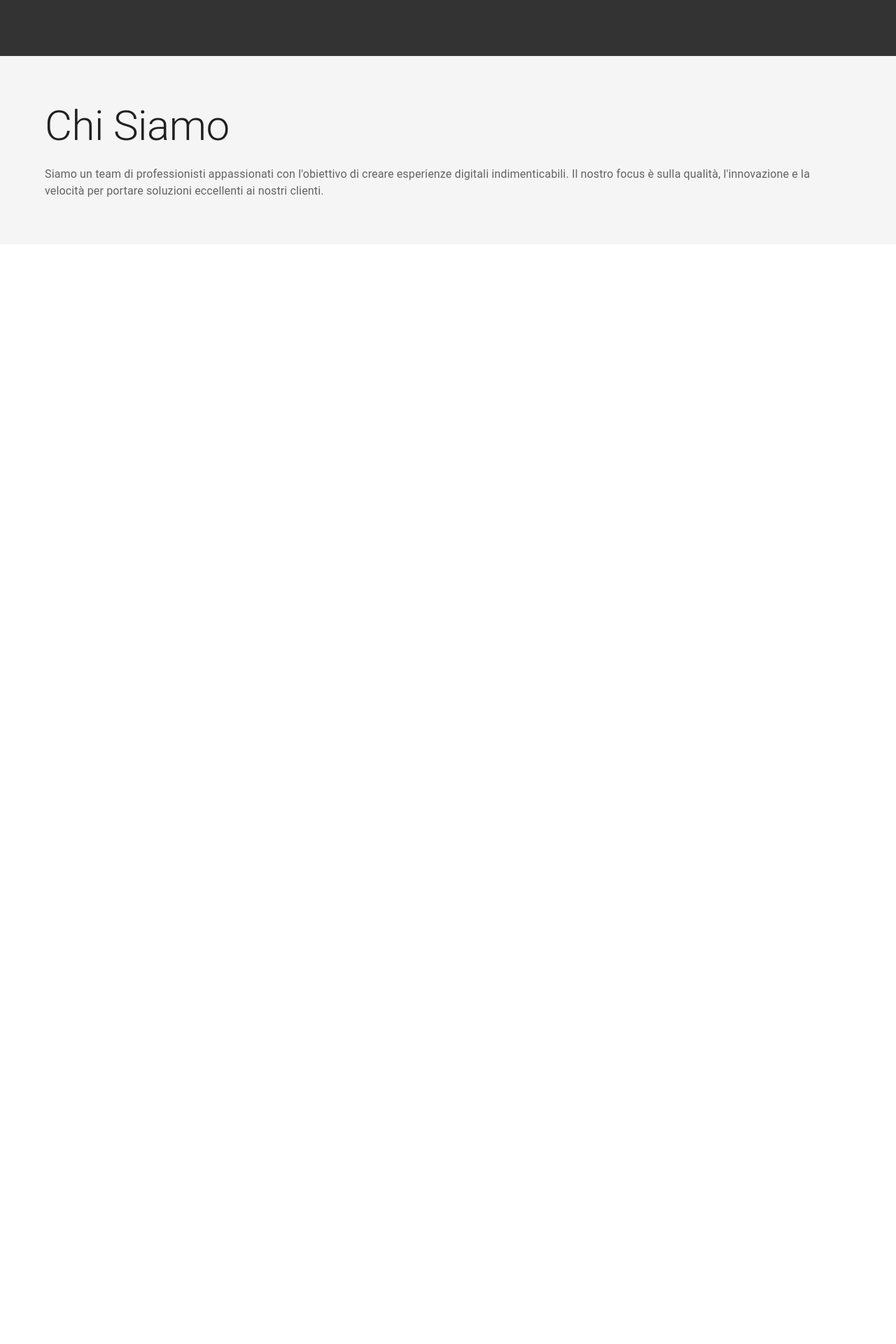
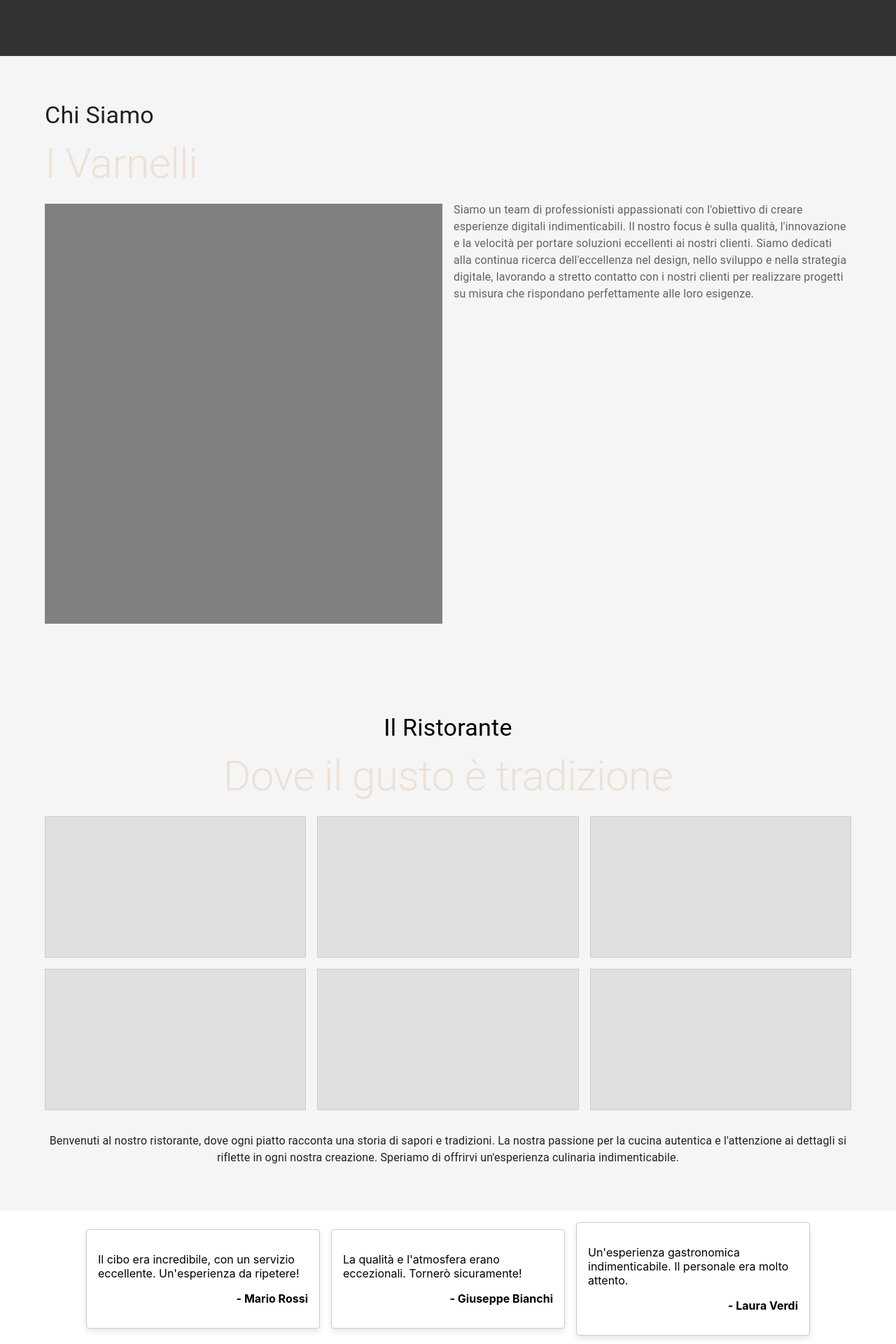
Before and after one commit to maurizioweb/ReactMultiLingualShowcase-, a React (Create React App) app: page / in a window 1280 px wide. Shown: the part 720-2640 px from the top of the page at 70% size. Before the commit the page ends 1069 px from the top, so only its background shows below. Built offline with nearby package versions, Linux system fonts and the light colour scheme.

Commit message:
Descrizione delle modifiche

```diff
--- a/src/App.css
+++ b/src/App.css
@@ -1,3 +1,8 @@
+/* Importa gli stili di slick-carousel */
+@import "~slick-carousel/slick/slick.css";
+@import "~slick-carousel/slick/slick-theme.css";
+
+/* Le tue regole CSS esistenti */
 .App {
   text-align: center;
 }
--- a/src/App.js
+++ b/src/App.js
@@ -1,14 +1,18 @@
 import React from 'react';
-import Header from './components/Header'; // Assicurati che il percorso sia corretto
-import HeroSection from './components/HeroSection'; // Assicurati che il percorso sia corretto
+import Header from './components/Header';
+import HeroSection from './components/HeroSection';
 import ChiSiamo from './components/ChiSiamo'; // Importa il componente ChiSiamo
+import Galleria from './components/galleria'; // Importa il componente Galleria
+import TestimonialSlider from './components/testimonial'; // Importa il componente TestimonialSlider
 
 function App() {
   return (
     <div>
       <Header />
       <HeroSection />
-      <ChiSiamo /> {/* Inserisci qui la sezione Chi Siamo */}
+      <ChiSiamo /> {/* Sezione Chi Siamo */}
+      <Galleria /> {/* Sezione Galleria */}
+      <TestimonialSlider /> {/* Sezione Testimonial Slider */}
       {/* Qui puoi inserire ulteriori componenti o sezioni... */}
     </div>
   );
--- a/src/components/ChiSiamo.js
+++ b/src/components/ChiSiamo.js
@@ -1,22 +1,71 @@
 import React from 'react';
-import { Box, Container, Typography } from '@mui/material';
+import { Box, Container, Typography, Grid } from '@mui/material';
+import { motion } from 'framer-motion';
 
 const ChiSiamo = () => {
+  const textAnimation = {
+    hidden: { x: 100, opacity: 0 },
+    visible: { x: 0, opacity: 1 }
+  };
+
+  const imageAnimation = {
+    hidden: { x: -100, opacity: 0 },
+    visible: { x: 0, opacity: 1 }
+  };
+
   return (
     <Box sx={{ padding: '4rem 0', backgroundColor: '#f5f5f5' }}>
       <Container maxWidth="lg">
-        <Typography variant="h2" color="textPrimary" gutterBottom>
+        <Grid container spacing={2}>
+          {/* Colonna per titoli e pacheloader */}
+          <Grid item xs={12} md={6}>
+            <motion.div
+              initial="hidden"
+              whileInView="visible"
+              viewport={{ once: true }}
+              transition={{ duration: 1 }}
+              variants={imageAnimation}
+            >
+              <Typography variant="h4" color="textPrimary" gutterBottom align="left">
                 Chi Siamo
               </Typography>
+              <Typography variant="h2" style={{ color: '#EDE0D6' }} gutterBottom align="left">
+                I Varnelli
+              </Typography>
+              <Box
+                sx={{
+                  height: '600px',
+                  backgroundColor: 'grey',
+                }}
+              >
+                {/* Qui inserisci il pacheloader */}
+              </Box>
+            </motion.div>
+          </Grid>
+          {/* Colonna per il paragrafo */}
+          <Grid item xs={12} md={6}>
+            <motion.div
+              initial="hidden"
+              whileInView="visible"
+              viewport={{ once: true }}
+              transition={{ duration: 1 }}
+              variants={textAnimation}
+            >
+              <Box sx={{ paddingTop: '9rem' }}> {/* Aumenta il padding per allineare con l'inizio del pacheloader */}
                 <Typography variant="body1" color="textSecondary">
                   Siamo un team di professionisti appassionati con l'obiettivo di creare esperienze digitali
                   indimenticabili. Il nostro focus è sulla qualità, l'innovazione e la velocità per portare
-          soluzioni eccellenti ai nostri clienti.
+                  soluzioni eccellenti ai nostri clienti. Siamo dedicati alla continua ricerca dell'eccellenza
+                  nel design, nello sviluppo e nella strategia digitale, lavorando a stretto contatto con i nostri
+                  clienti per realizzare progetti su misura che rispondano perfettamente alle loro esigenze.
                 </Typography>
-        {/* Aggiungi qui ulteriori contenuti se necessario */}
+              </Box>
+            </motion.div>
+          </Grid>
+        </Grid>
       </Container>
     </Box>
   );
 };
 
-export default ChiSiamo
+export default ChiSiamo;
--- /dev/null
+++ b/src/components/galleria.js
@@ -0,0 +1,58 @@
+import React from 'react';
+import { Box, Container, Typography, Grid } from '@mui/material';
+import { motion } from 'framer-motion';
+
+const Galleria = () => {
+  const numeroDiPlaceholder = 6; // Numero di placeholder da mostrare
+  const placeholderAnimation = {
+    hidden: { opacity: 0, y: 20 },
+    visible: { opacity: 1, y: 0 }
+  };
+
+  return (
+    <Box sx={{ padding: '4rem 0', backgroundColor: '#f5f5f5' }}>
+      <Container maxWidth="lg">
+        <Typography variant="h4" align="center" gutterBottom>
+          Il Ristorante
+        </Typography>
+        <Typography variant="h2" style={{ color: '#EDE0D6' }} align="center" gutterBottom>
+          Dove il gusto è tradizione
+        </Typography>
+        <Grid container spacing={2}>
+          {Array.from({ length: numeroDiPlaceholder }).map((_, index) => (
+            <Grid item xs={12} sm={6} md={4} key={index}>
+              <motion.div
+                initial="hidden"
+                whileInView="visible"
+                viewport={{ once: true }}
+                transition={{ duration: 0.5, delay: index * 0.1 }}
+                variants={placeholderAnimation}
+              >
+                <Box
+                  sx={{
+                    display: 'flex',
+                    justifyContent: 'center',
+                    alignItems: 'center',
+                    height: 200, // Altezza del placeholder
+                    backgroundColor: '#e0e0e0', // Colore di sfondo del placeholder
+                    border: '1px solid #ccc' // Bordo del placeholder
+                  }}
+                >
+                  {/* Qui puoi inserire un'icona o un'immagine statica come placeholder */}
+                </Box>
+              </motion.div>
+            </Grid>
+          ))}
+        </Grid>
+        {/* Aggiunta del paragrafo */}
+        <Typography variant="body1" color="textPrimary" align="center" sx={{ marginTop: 4 }}>
+          Benvenuti al nostro ristorante, dove ogni piatto racconta una storia di sapori e tradizioni.
+          La nostra passione per la cucina autentica e l'attenzione ai dettagli si riflette in ogni nostra
+          creazione. Speriamo di offrirvi un'esperienza culinaria indimenticabile.
+        </Typography>
+      </Container>
+    </Box>
+  );
+};
+
+export default Galleria;
--- /dev/null
+++ b/src/components/testimonial.js
@@ -0,0 +1,55 @@
+import React from 'react';
+
+const TestimonialSlider = () => {
+  const testimonials = [
+    {
+      text: "Il cibo era incredibile, con un servizio eccellente. Un'esperienza da ripetere!",
+      author: "Mario Rossi"
+    },
+    {
+      text: "La qualità e l'atmosfera erano eccezionali. Tornerò sicuramente!",
+      author: "Giuseppe Bianchi"
+    },
+    {
+      text: "Un'esperienza gastronomica indimenticabile. Il personale era molto attento.",
+      author: "Laura Verdi"
+    }
+    // Aggiungi qui altri testimonial se necessario
+  ];
+
+  return (
+    <div style={{
+      display: 'flex',
+      justifyContent: 'center',
+      alignItems: 'center',
+      overflowX: 'auto',
+      padding: '0.5rem',
+      margin: '0'
+    }}>
+      {testimonials.map((testimonial, index) => (
+        <div key={index} style={{
+          flex: 'none',
+          width: '300px',
+          margin: '0.5rem',
+          padding: '1rem',
+          border: '1px solid #ccc',
+          borderRadius: '4px',
+          transition: 'transform 0.3s ease, background-color 0.3s ease', // Transizione fluida per gli effetti
+          backgroundColor: '#fff', // Colore di sfondo iniziale
+          cursor: 'pointer', // Cambia il cursore a pointer per indicare che è interattivo
+          boxShadow: '0 4px 8px rgba(0, 0, 0, 0.1)' // Ombra leggera per dare profondità
+        }}
+        onMouseEnter={(e) => e.currentTarget.style.transform = 'scale(1.05)'} // Ingrandisce leggermente la card
+        onMouseLeave={(e) => e.currentTarget.style.transform = 'scale(1)'} // Ritorna alla dimensione originale
+        onMouseEnter={(e) => e.currentTarget.style.backgroundColor = '#f7f7f7'} // Cambia colore di sfondo
+        onMouseLeave={(e) => e.currentTarget.style.backgroundColor = '#fff'} // Ritorna al colore di sfondo originale
+        >
+          <p style={{ marginBottom: '0.5rem' }}>{testimonial.text}</p>
+          <p style={{ textAlign: 'right', fontWeight: 'bold' }}>- {testimonial.author}</p>
+        </div>
+      ))}
+    </div>
+  );
+};
+
+export default TestimonialSlider;
```
Also changed, not shown: package.json (+7 -0 lines), 1 other file (tests, documents, lock files or other folders). Lines whose indentation alone changed are shown as unchanged.
